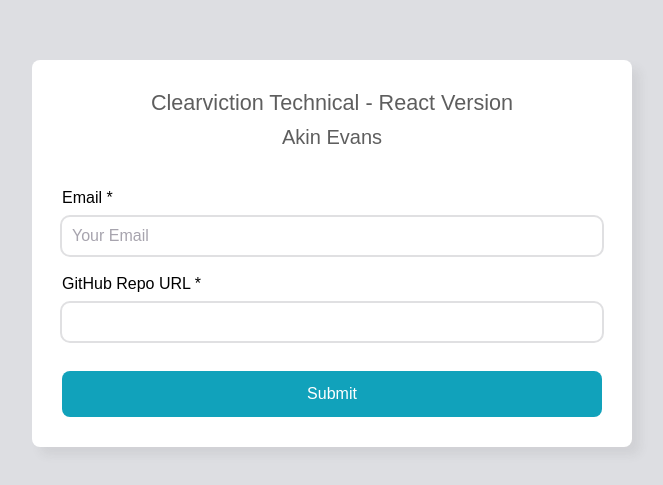
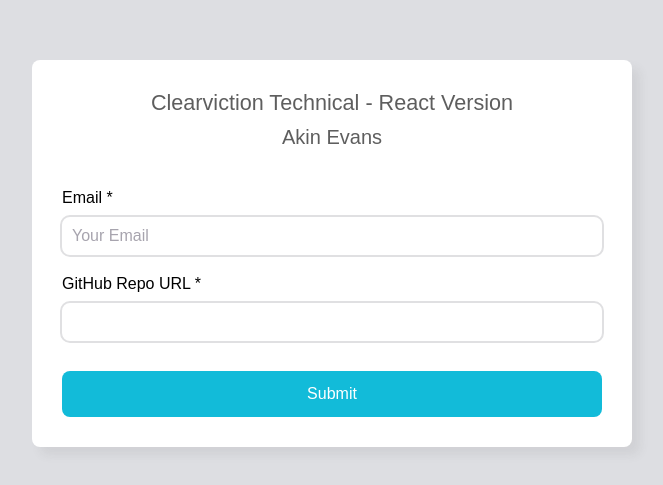
Before and after one commit to akinevans/cv-technical-react, a React (Create React App) app: page / in a window 1280 px wide. Shown: the part 147-632 px from the top of the page, without its empty margins (308-971 px from the left). Built offline with nearby package versions, Linux system fonts and the light colour scheme.

Commit message:
Complete Application testing, update form submit btn, and input color

```diff
--- a/src/components/Form/Form.css
+++ b/src/components/Form/Form.css
@@ -74,7 +74,7 @@ label {
 
 .form-input:active,
 .form-input:focus {
-  outline: 2px solid #11a2bb;
+  outline: 2px solid #12bbd9;
   transition: 0.1s all ease-in-out;
 }
 
@@ -84,7 +84,7 @@ label {
   padding: 14px 0;
   font-size: 1rem;
   color: #fff;
-  background-color: #11a2bb;
+  background-color: #12bbd9;
   border-radius: 8px;
   border: none;
   cursor: pointer;
```
